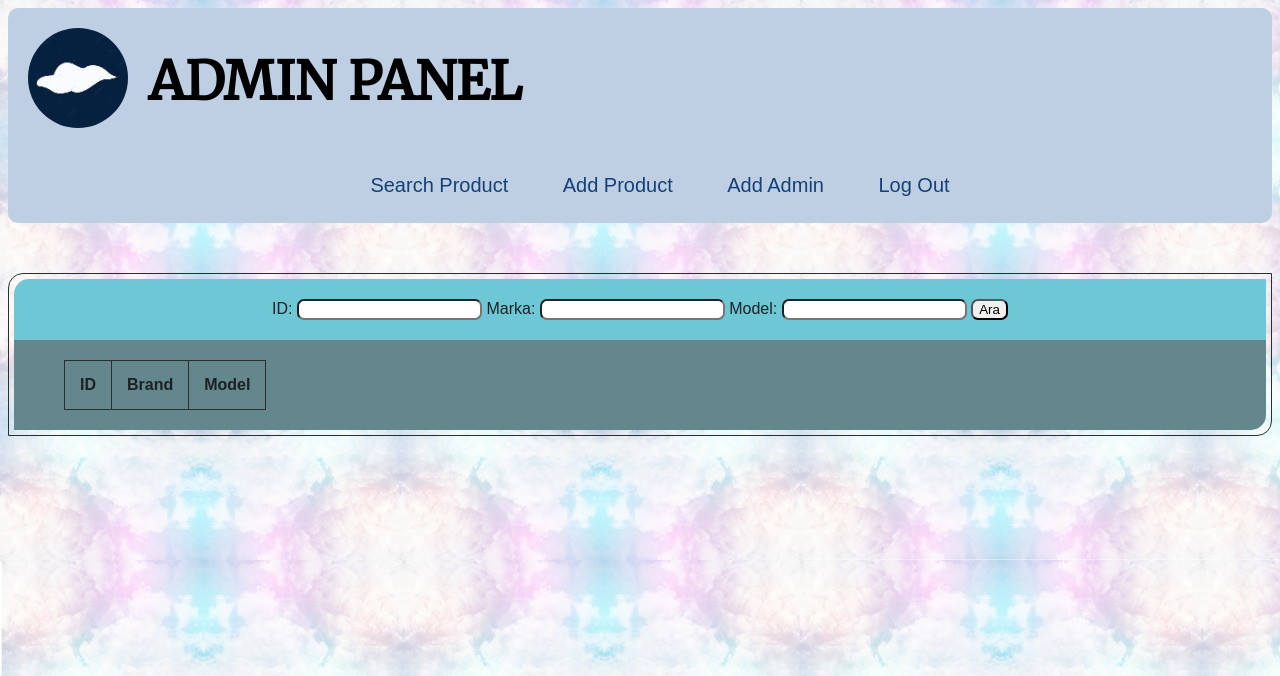
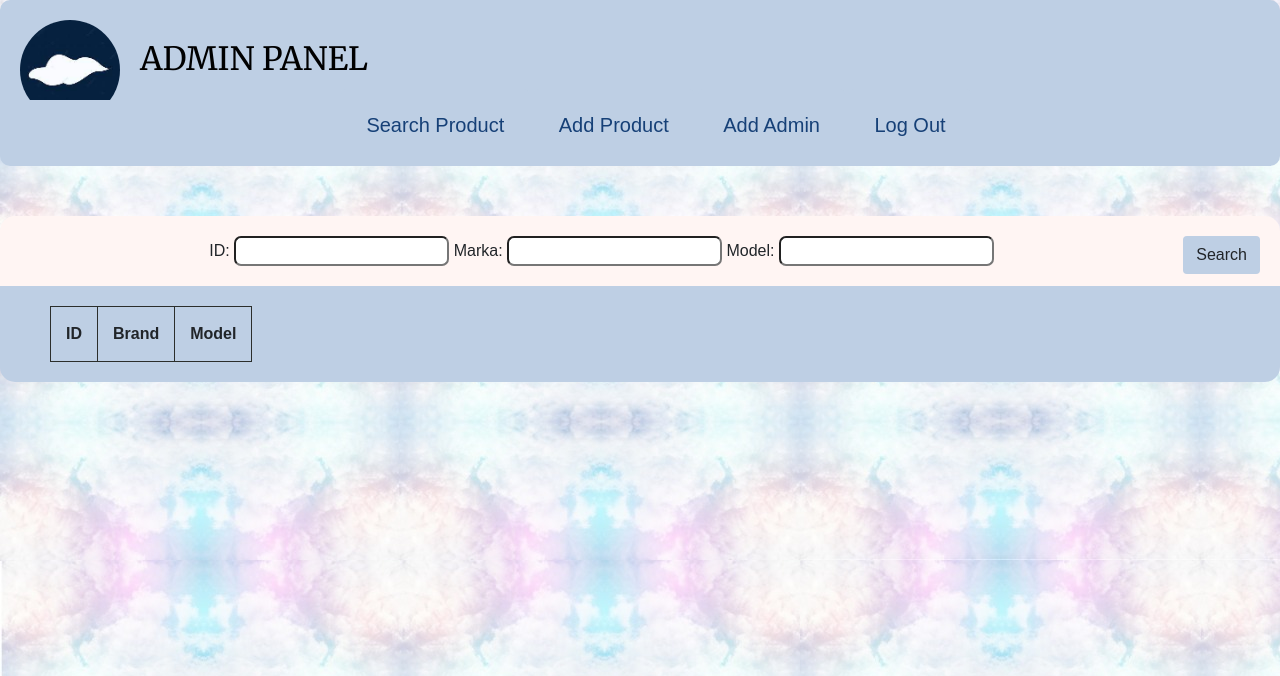
Before and after one commit to hasanaliozkan-dev/CloudStoreFinal, a PHP site: page /adminpages/adminUI.php in a window 1280 px wide. Shown: the top 676 px of the page. Run offline with PHP 8.4, Linux system fonts and the light colour scheme; lists and menus that the app fills with data are empty.

Commit message:
"Search Page is Updated"

```diff
--- a/adminpages/adminUI.php
+++ b/adminpages/adminUI.php
@@ -5,6 +5,9 @@
     <meta charset="UTF-8">
     <meta name="viewport" content="width=device-width, initial-scale=1.0">
     <title>Admin Panel</title>
+    <link href="https://cdn.jsdelivr.net/npm/bootstrap@5.1.3/dist/css/bootstrap.min.css" rel="stylesheet" integrity="sha384-1BmE4kWBq78iYhFldvKuhfTAU6auU8tT94WrHftjDbrCEXSU1oBoqyl2QvZ6jIW3" crossorigin="anonymous">
+    <script src="https://cdn.jsdelivr.net/npm/bootstrap@5.1.3/dist/js/bootstrap.bundle.min.js" integrity="sha384-ka7Sk0Gln4gmtz2MlQnikT1wXgYsOg+OMhuP+IlRH9sENBO0LRn5q+8nbTov4+1p" crossorigin="anonymous"></script>
+
     <!-- TODO extract styles to css-->
 <style>
     @import url('https://fonts.googleapis.com/css?family=Merriweather|Open+Sans');
@@ -78,67 +81,23 @@
         background-color: #FFF5F3;
         color: black;
     }
-    /*Yeni ürün ekleme*/
-    .newProduct{
-        height: auto;
-        padding: 20px;
-        margin-left:10px;
-        margin-right: 10px;
-        border: 1px solid #2b2e2b;
-        border-top-left-radius: 15px;
-        border-bottom-right-radius: 15px;
-        background-color: #badadf;
-        color: #2b2e2b;
-    }
-    .newProductButton{
-        text-align: center;
-    }
 
-    /*alert*/
-    .alert {
-        padding: 20px;
-        background-color: #26a030;
-        color: white;
-        margin-bottom: 15px;
-        visibility: hidden;
-    }
-    .closebtn {
-        margin-left: 15px;
-        color: white;
-        font-weight: bold;
-        float: right;
-        font-size: 22px;
-        line-height: 20px;
-        cursor: pointer;
-        transition: 0.3s;
-    }
 
-    .closebtn:hover {
-        color: black;
-    }
-    /*section*/
 
-    section{
-        border: 1px solid #2b2e2b;
-        border-top-left-radius: 15px;
-        border-bottom-right-radius: 15px;
-        padding: 5px;
-    }
-    /* ürün arama */
     .searchTab{
         text-align: center;
-        background-color: #6dc7d4;
+        background-color: #FFF5F3;
         border-top-left-radius: 15px;
+        border-top-right-radius: 15px;
         padding: 20px;
-        color: #1d2122;
     }
-    /* ürün listeleme*/
     .productList{
         text-align: center;
-        background-color: #63878d;
+        background-color: #BECFE4;
         border-bottom-right-radius: 15px;
+        border-bottom-left-radius: 15px;
         padding: 20px;
-        color: #1d2122;
+
         height: auto;
         margin: auto;
         width: auto;
@@ -150,10 +109,17 @@
         padding: 15px;
         margin-left: 30px;
     }
+    #search{
+        float: right;
+        background-color: #BECFE4;
 
-    .error{
-        color:#861212;
     }
+    #search:hover{
+        background-color: green;
+        color: #FFFFFF;
+
+    }
+
 
 
 </style>
@@ -186,7 +152,7 @@
             <input type="text" name="brand">
             Model:
             <input type="text" name="model">
-            <input type="submit" name="btnSearch" value="Ara">
+            <input class="btn mb-5" type="submit" name="btnSearch" value="Search" id="search">
         </form>
     </div>
     <div class="productList">
```
